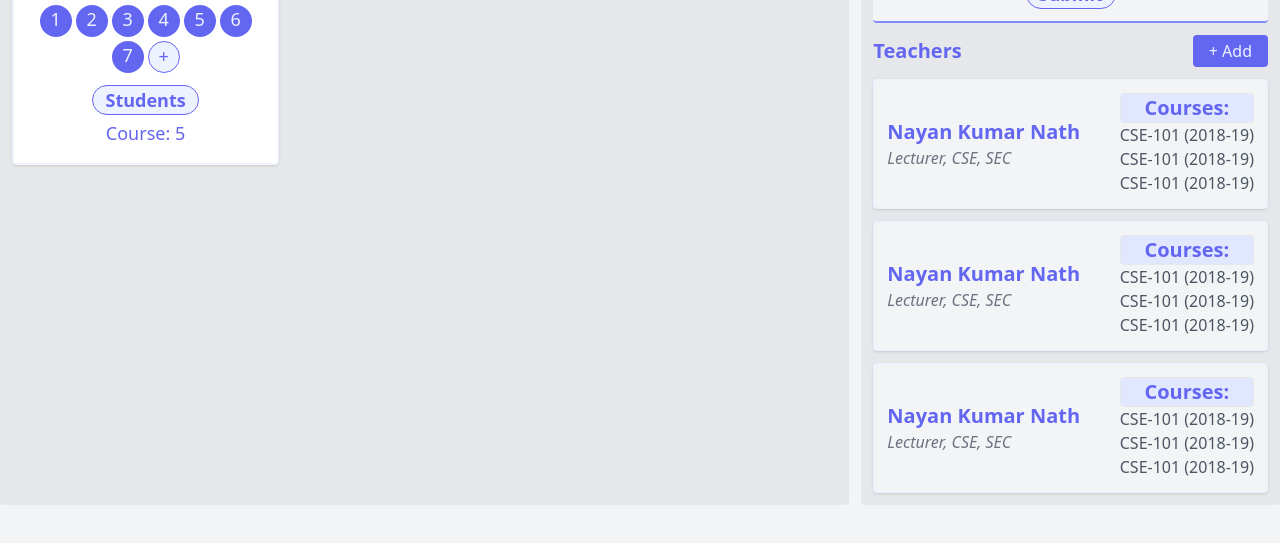
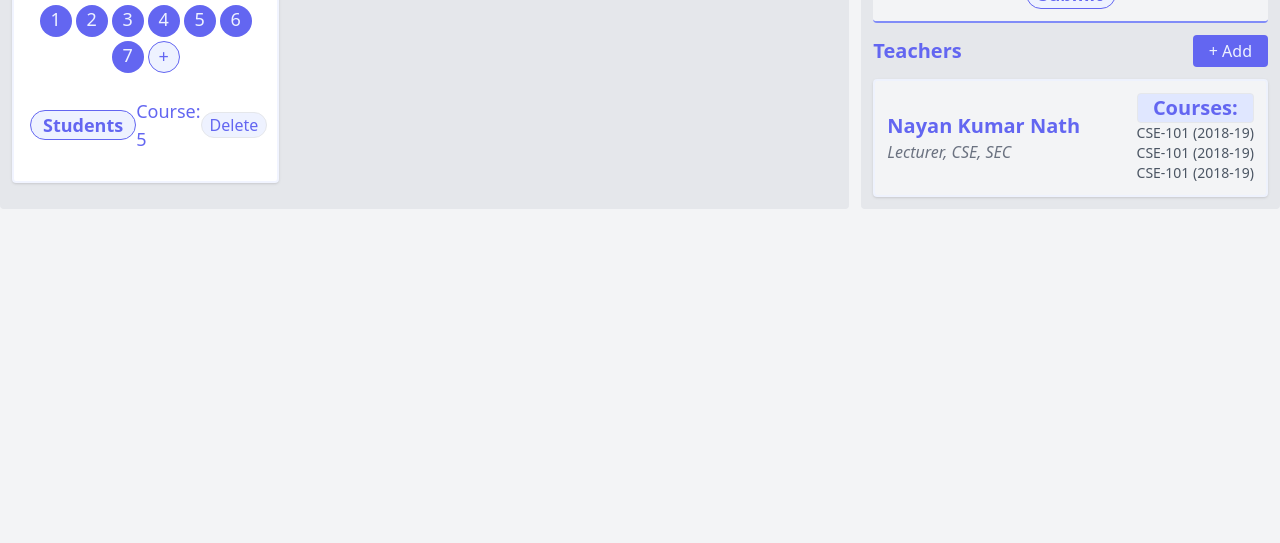
Before and after one commit to dipsingha360/result-management, a website: page src/index.html in a window 1280 px wide. Shown: the part 417-960 px from the top of the page. After the commit the page ends 800 px from the top, so only its background shows below. Drawn offline with Linux system fonts and the light colour scheme.

Commit message:
fix some layout

```diff
--- a/src/index.html
+++ b/src/index.html
@@ -120,12 +120,19 @@
                   >
                 </div>
               </div>
+              <div class="flex justify-between items-center py-3 w-full">
                 <a
                   href="#"
                   class="students text-lg font-semibold bg-indigo-50 px-3 border rounded-full border-indigo-500 hover:bg-indigo-200 duration-200"
                   >Students</a
                 >
                 <h2 class="course text-lg font-medium">Course: 5</h2>
+                <button
+                  class="bg-indigo-50 border rounded-full px-2 hover:border-indigo-300"
+                >
+                  Delete
+                </button>
+              </div>
             </div>
           </div>
         </div>
@@ -184,53 +191,15 @@
                   >
                     Courses:
                   </p>
-                  <p class="font-medium text-gray-600">CSE-101 (2018-19)</p>
-                  <p class="font-medium text-gray-600">CSE-101 (2018-19)</p>
-                  <p class="font-medium text-gray-600">CSE-101 (2018-19)</p>
-                </div>
-              </div>
-              <div
-                class="teacher flex justify-between items-center bg-gray-100 p-3 mt-3 shadow rounded border-2 border-indigo-50/80 hover:shadow-lg hover:border-indigo-500 hover:border-2 duration-300"
-              >
-                <div class="title flex flex-col">
-                  <p class="font-semibold text-xl text-indigo-500">
-                    Nayan Kumar Nath
+                  <p class="text-sm font-normal text-gray-600">
+                    CSE-101 (2018-19)
                   </p>
-                  <p class="italic font-medium text-gray-500">
-                    Lecturer, CSE, SEC
+                  <p class="text-sm font-normal text-gray-600">
+                    CSE-101 (2018-19)
                   </p>
-                </div>
-                <div class="course flex flex-col">
-                  <p
-                    class="font-semibold text-xl bg-indigo-100 rounded border text-center text-indigo-500"
-                  >
-                    Courses:
+                  <p class="text-sm font-normal text-gray-600">
+                    CSE-101 (2018-19)
                   </p>
-                  <p class="font-medium text-gray-600">CSE-101 (2018-19)</p>
-                  <p class="font-medium text-gray-600">CSE-101 (2018-19)</p>
-                  <p class="font-medium text-gray-600">CSE-101 (2018-19)</p>
-                </div>
-              </div>
-              <div
-                class="teacher flex justify-between items-center bg-gray-100 p-3 mt-3 shadow rounded border-2 border-indigo-50/80 hover:shadow-lg hover:border-indigo-500 hover:border-2 duration-300"
-              >
-                <div class="title flex flex-col">
-                  <p class="font-semibold text-xl text-indigo-500">
-                    Nayan Kumar Nath
-                  </p>
-                  <p class="italic font-medium text-gray-500">
-                    Lecturer, CSE, SEC
-                  </p>
-                </div>
-                <div class="course flex flex-col">
-                  <p
-                    class="font-semibold text-xl bg-indigo-100 rounded border text-center text-indigo-500"
-                  >
-                    Courses:
-                  </p>
-                  <p class="font-medium text-gray-600">CSE-101 (2018-19)</p>
-                  <p class="font-medium text-gray-600">CSE-101 (2018-19)</p>
-                  <p class="font-medium text-gray-600">CSE-101 (2018-19)</p>
                 </div>
               </div>
             </div>
```
Also changed, not shown: dist/output.css. Lines whose indentation alone changed are shown as unchanged.
